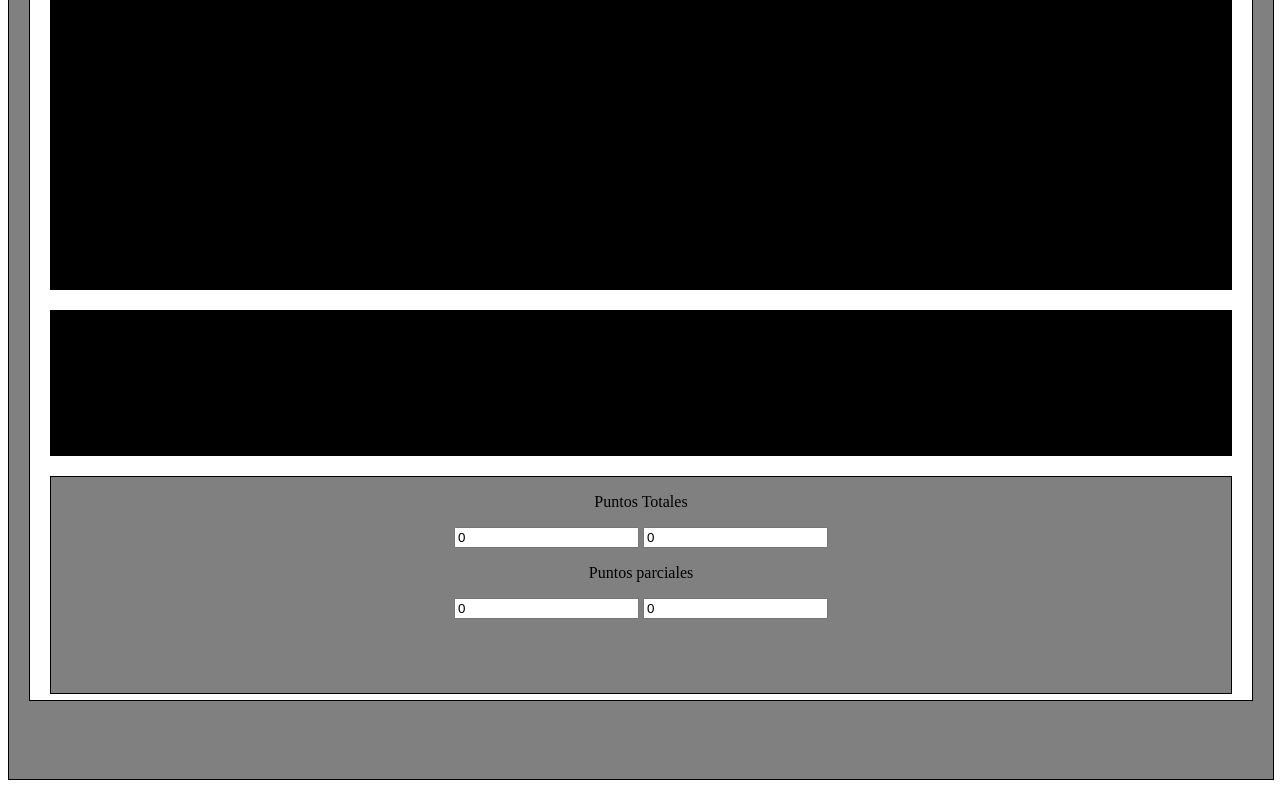
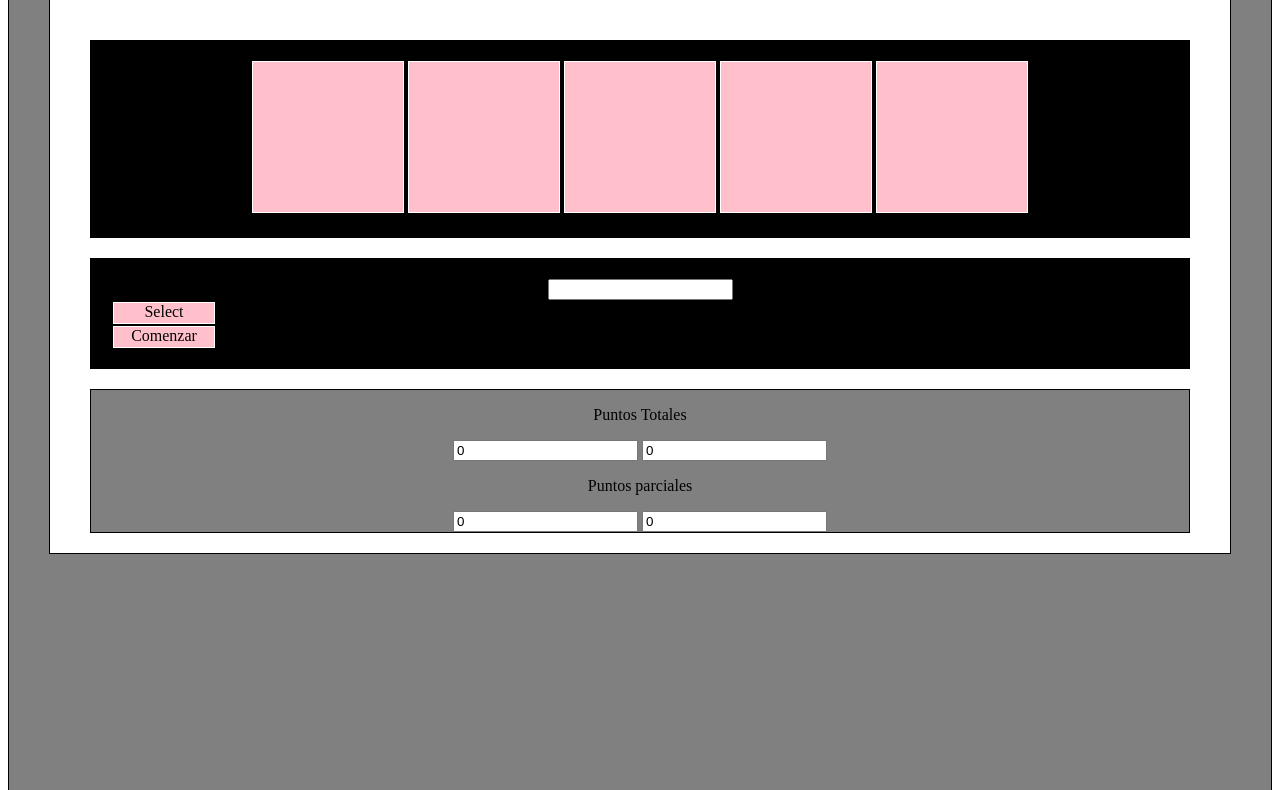
Before and after one commit to fmartinez27/Web1, a plain HTML site: page Ejercicios Clase/49 - Gaston Sanchez y Facundo Martinez/juegoJS/main.html in a window 1280 px wide. Shown: the part 132-922 px from the top of the page. Drawn offline with Linux system fonts and the light colour scheme.

Commit message:
Mas estable UI

```diff
--- a/Ejercicios Clase/49 - Gaston Sanchez y Facundo Martinez/incubadora/css/main.css
+++ b/Ejercicios Clase/49 - Gaston Sanchez y Facundo Martinez/incubadora/css/main.css
@@ -38,7 +38,6 @@
   padding: 10px 40px;
   text-transform: uppercase;
   font-weight: bold;
-
 }
 
 .navigationBar li:hover {
--- a/Ejercicios Clase/49 - Gaston Sanchez y Facundo Martinez/juegoJS/css/juego.css
+++ b/Ejercicios Clase/49 - Gaston Sanchez y Facundo Martinez/juegoJS/css/juego.css
@@ -8,13 +8,15 @@
   font-size: 50px;
   color: black;
   text-align: center;
+  vertical-align: middle;
 }
 
 .main-section {
 background-color: grey;
-  width: 100%;
+
   height: 800px;
   border: 1px solid black;
+  padding: 20px;
 }
 
 .player-section {
@@ -22,9 +24,28 @@ background-color: grey;
   background-color: white;
   margin-left: 20px;
   margin-right: 20px;
+  text-align: center;
 
-  height: 90%;
   border: 1px solid black;
+  align-content: center;
+  padding: 20px;
+}
+
+.button {
+  background-color: pink;
+  margin-top: 2px;
+  margin-left: 2px;
+  margin-right: 2px;
+  text-align: center;
+  height: 20px;
+  width: 100px;
+  border: 1px solid white;
+}
+
+.button:hover {
+  background-color: white;
+  border: 1px solid pink;
+
 }
 
 .casillero {
@@ -33,9 +54,22 @@ background-color: grey;
   margin-top: 20px;
   margin-left: 20px;
   margin-right: 20px;
+  align-content: center;
 
-  height: 40%;
   border: 1px solid black;
+  padding: 20px;
+}
+
+.casillero:hover {
+
+}
+
+.casilla {
+  background-color: pink;
+  display: inline-block;
+  width: 150px;
+  height: 150px;
+  border: 1px solid white;
 }
 
 .action-section {
@@ -44,9 +78,11 @@ background-color: grey;
   margin-top: 20px;
   margin-left: 20px;
   margin-right: 20px;
+  align-content: center;
 
-  height: 20%;
   border: 1px solid black;
+  padding: 20px;
+
 }
 
 .tablero-puntos {
--- a/Ejercicios Clase/49 - Gaston Sanchez y Facundo Martinez/juegoJS/main.html
+++ b/Ejercicios Clase/49 - Gaston Sanchez y Facundo Martinez/juegoJS/main.html
@@ -18,10 +18,30 @@
     <div class="main-section">
       <div class="player-section">
         <div class="casillero">
+          <div class="casilla">
 
+          </div>
+          <div class="casilla">
+
+          </div>
+          <div class="casilla">
+
+          </div>
+          <div class="casilla">
+
+          </div>
+          <div class="casilla">
+
+          </div>
         </div>
         <div class="action-section">
-
+          <input type="text" id="numero-casilla" name="numero-casilla" value="">
+          <div class="button" id="button-seleccionar">
+            Select
+          </div>
+          <div class="button" id="button-seleccionar">
+            Comenzar
+          </div>
         </div>
         <div class="tablero-puntos">
           <div class="puntos">
```
